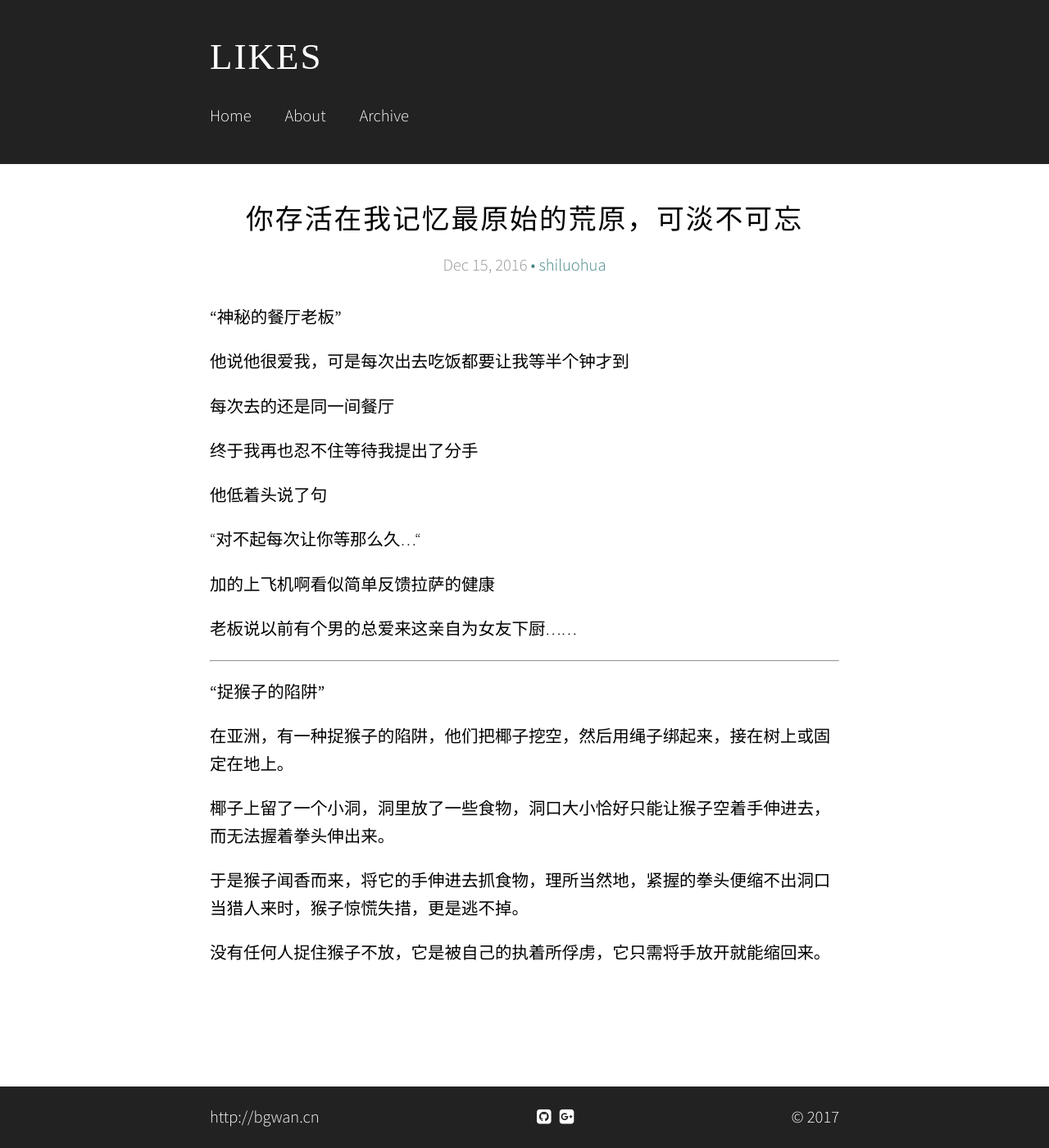
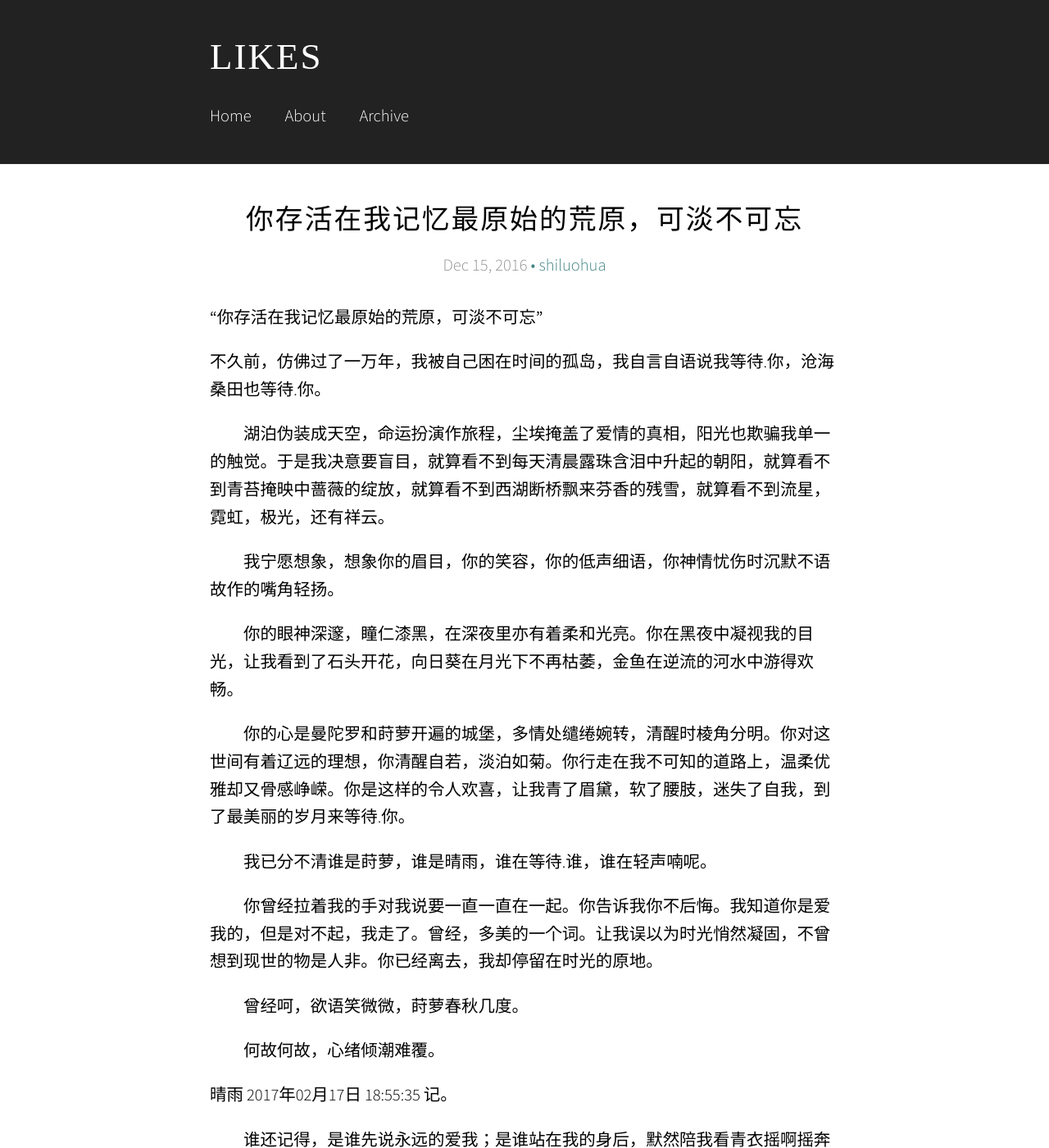
Before and after one commit to qydq/qydq.github.io, a Jekyll site: the page built from _posts/2016-04-15-你存活在我记忆最原始的荒原，可淡不可忘.md, in a window 1280 px wide and 1400 px high. Shown: the whole window at 82% size. Built offline with Jekyll 4.4.1, drawn with Linux system fonts in a browser that asks for light colours; some web fonts are replaced; some of the changed text lies outside the part shown.

Commit message:
Update 2016-04-15-你存活在我记忆最原始的荒原，可淡不可忘.md

```diff
--- a/_posts/2016-04-15-你存活在我记忆最原始的荒原，可淡不可忘.md
+++ b/_posts/2016-04-15-你存活在我记忆最原始的荒原，可淡不可忘.md
@@ -4,32 +4,82 @@ date:   2016-12-15 14:30
 categories: shiluohua
 ---
 
-**"神秘的餐厅老板"**
+**"你存活在我记忆最原始的荒原，可淡不可忘"**
 
-他说他很爱我，可是每次出去吃饭都要让我等半个钟才到
+不久前，仿佛过了一万年，我被自己困在时间的孤岛，我自言自语说我等待.你，沧海桑田也等待.你。
 
-每次去的还是同一间餐厅
+　　湖泊伪装成天空，命运扮演作旅程，尘埃掩盖了爱情的真相，阳光也欺骗我单一的触觉。于是我决意要盲目，就算看不到每天清晨露珠含泪中升起的朝阳，就算看不到青苔掩映中蔷薇的绽放，就算看不到西湖断桥飘来芬香的残雪，就算看不到流星，霓虹，极光，还有祥云。
 
+　　我宁愿想象，想象你的眉目，你的笑容，你的低声细语，你神情忧伤时沉默不语故作的嘴角轻扬。
 
+　　你的眼神深邃，瞳仁漆黑，在深夜里亦有着柔和光亮。你在黑夜中凝视我的目光，让我看到了石头开花，向日葵在月光下不再枯萎，金鱼在逆流的河水中游得欢畅。
 
-终于我再也忍不住等待我提出了分手
+　　你的心是曼陀罗和莳萝开遍的城堡，多情处缱绻婉转，清醒时棱角分明。你对这世间有着辽远的理想，你清醒自若，淡泊如菊。你行走在我不可知的道路上，温柔优雅却又骨感峥嵘。你是这样的令人欢喜，让我青了眉黛，软了腰肢，迷失了自我，到了最美丽的岁月来等待.你。
 
-他低着头说了句
+　　我已分不清谁是莳萝，谁是晴雨，谁在等待.谁，谁在轻声喃呢。
 
-“对不起每次让你等那么久…“
+　　你曾经拉着我的手对我说要一直一直在一起。你告诉我你不后悔。我知道你是爱我的，但是对不起，我走了。曾经，多美的一个词。让我误以为时光悄然凝固，不曾想到现世的物是人非。你已经离去，我却停留在时光的原地。
 
-加的上飞机啊看似简单反馈拉萨的健康
+　　曾经呵，欲语笑微微，莳萝春秋几度。
 
-老板说以前有个男的总爱来这亲自为女友下厨……
+　　何故何故，心绪倾潮难覆。
 
-***
+晴雨 2017年02月17日 18:55:35 记。
 
-**"捉猴子的陷阱"**
+　　谁还记得，是谁先说永远的爱我；是谁站在我的身后，默然陪我看青衣摇啊摇奔往云霄。是谁，教会我你若盛开，蝴蝶自来这样令人缱绻温柔的句子，让我记忆离乱之时却还能些许的忆起过往的素年锦时。
 
-在亚洲，有一种捉猴子的陷阱，他们把椰子挖空，然后用绳子绑起来，接在树上或固定在地上。
+　　那些美好，存活在我记忆最原始的荒原。
 
-椰子上留了一个小洞，洞里放了一些食物，洞口大小恰好只能让猴子空着手伸进去，而无法握着拳头伸出来。
+　　圆圈勾勒成指纹，印在我的嘴唇，回忆苦涩的吻痕，是树根。春去秋来的茂盛，却遮住了黄昏，寒夜剩我一个人等清晨。这首歌她记得，你忘记了。
 
-于是猴子闻香而来，将它的手伸进去抓食物，理所当然地，紧握的拳头便缩不出洞口当猎人来时，猴子惊慌失措，更是逃不掉。
+　　这些都已经不重要，你离开我已经一万年的时光。并不是生离死别，却是漠然退出。
 
-没有任何人捉住猴子不放，它是被自己的执着所俘虏，它只需将手放开就能缩回来。
+　　如同玫瑰离开极北的酷寒之地，苍鹰飞离乱石横生的山岗，鲜衣怒马的少年仗剑江湖，扬鞭飞奔出破败的村庄。你不必留恋我，我不须苛责你。因着我已经不能温暖你，而你也不会关怀我。
+
+　　深情呵，一夜东风花千树，莳萝又几度，夜话难诉。
+
+　　为何为何，重门相思掩不住。
+
+　　多少次我试图走近你发现都是徒劳。你是青花瓷边篆刻的铭文，你是古老旗袍上镌绣的水墨画。你存活在遥远的时空之中，神秘而又令人向往。你是莳萝花，晴雨最爱的人。
+
+　　多少次我试图忘记你亦是徒劳。你是幽香扑鼻中点滴致命的毒酒，你是烟雾缭绕中静燃犀角的阴阳师，你存活在我记忆最原始的荒原，可淡不可忘。
+
+晴雨 2017年2月18日 05:51:01 记。
+
+　　不久前，我驻足在你迁徙过的水泽，你是随季节而安的莳萝，幽香馥郁的淡雅黯淡了岸边的垂杨柳。
+
+　　不久前，我喝下你杯中停留的酒，你是寂寞恬伤的诗人，茕然立于花下，怅然低吟：一别两宽，各生欢喜。
+
+　　我喜欢的人从来都是你，不管是以前，现在，还是以后。
+
+　　叹世间，爱自古催人老，来不及，与你前世今朝，仰天歌欲断魄，揽你入怀中，我的命早已入你的生死簿。
+
+　　生命不过一场幻觉。可我要你在。
+
+　　你是烟花肆意绽放时的盛大明媚，我是尽头零落渺小的瞬间光亮。你是在彼岸盛开没有来路也没有归途的花，我是茫然深海中坚贞矗立的灯塔。
+
+　　你因期待而告别，因爱而受苦。我发誓我要追随于你，你却迷失在鲜艳的理想之中。
+
+　　月光死了，诗人死了，爱情死了。凤凰不再涅槃，风信子不再重生。你是守护水仙的神祗，不爱黎明曙光，不爱山林苍莽，却爱上水中的自己。一切最终源于虚妄，归于虚妄。
+
+　　我还能有怎样的幻想？我唯独只相信时间残忍，可以带走一切最初的模样，你的模样，我的模样。
+
+　　我这样荼蘼不醒的过活，怎么样都还是一样。
+
+　　时间呵，冬末了春复来，莳萝复几度。
+
+　　何以何以，断魂无悔只为情故。
+
+晴雨 2017年02月19日 08:16:21 记。
+
+　　下辈子愿做樱花碾落成泥土，愿做游鱼泅渡冰冷刺骨的深海，愿做白头翁断翅悲鸣，愿做骆驼刺在风沙中孤独终生。唯愿得与你相见。等待.某天樱花落满你的肩头，等待.某天翘首看到你远洋的轮渡，等待.某天鸣叫着在你居住的上空盘旋，等待.某天奄奄一息遇见在沙漠中行走的你，而你微微颔首，低下沉稳的额。
+
+　　“如果明知道不会有好结果，你还会爱我吗？” ，“我还是会。”。
+
+　　生命不过是一场幻觉，而你是我的光。
+
+晴雨 2017年02月20日 夜深人静 记。
+
+　　　　　　　　　　　　　　　完结。
+
+              标签：莳萝花shiluohua、晴雨qy。
```
